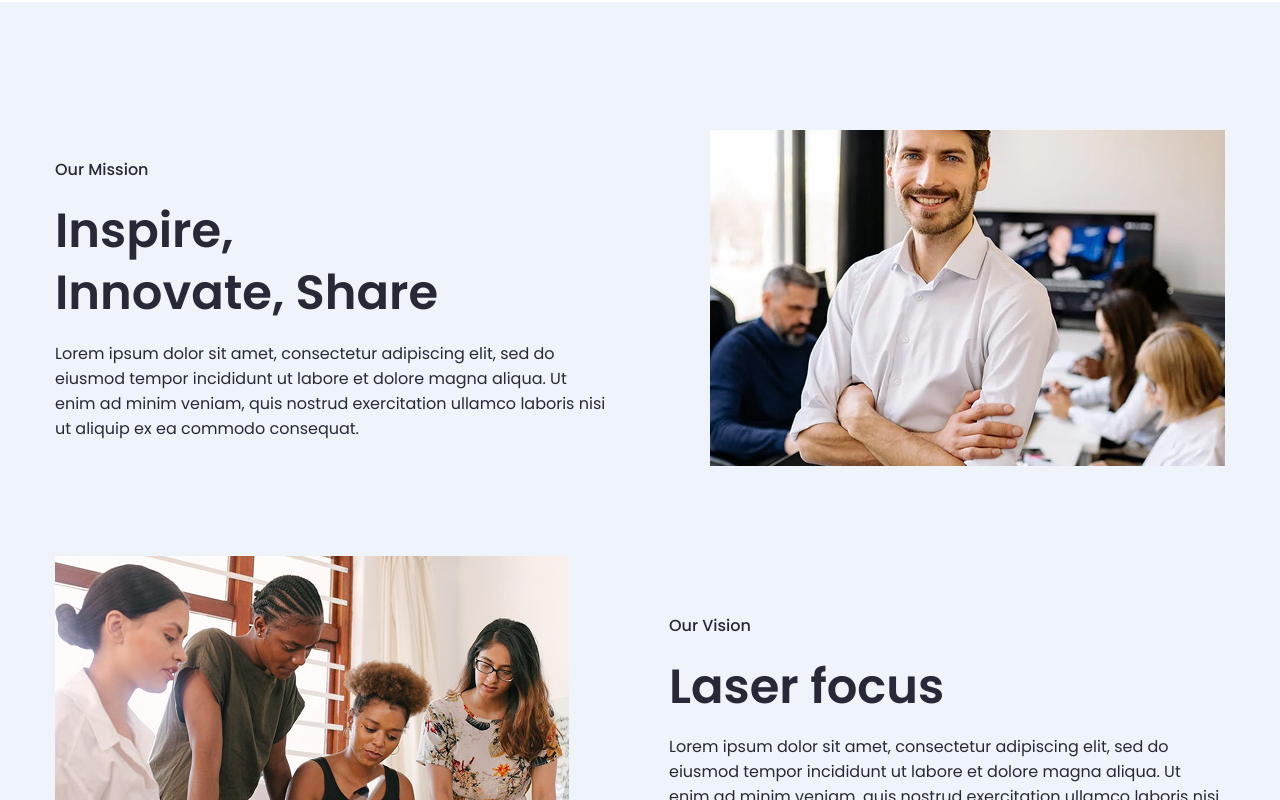
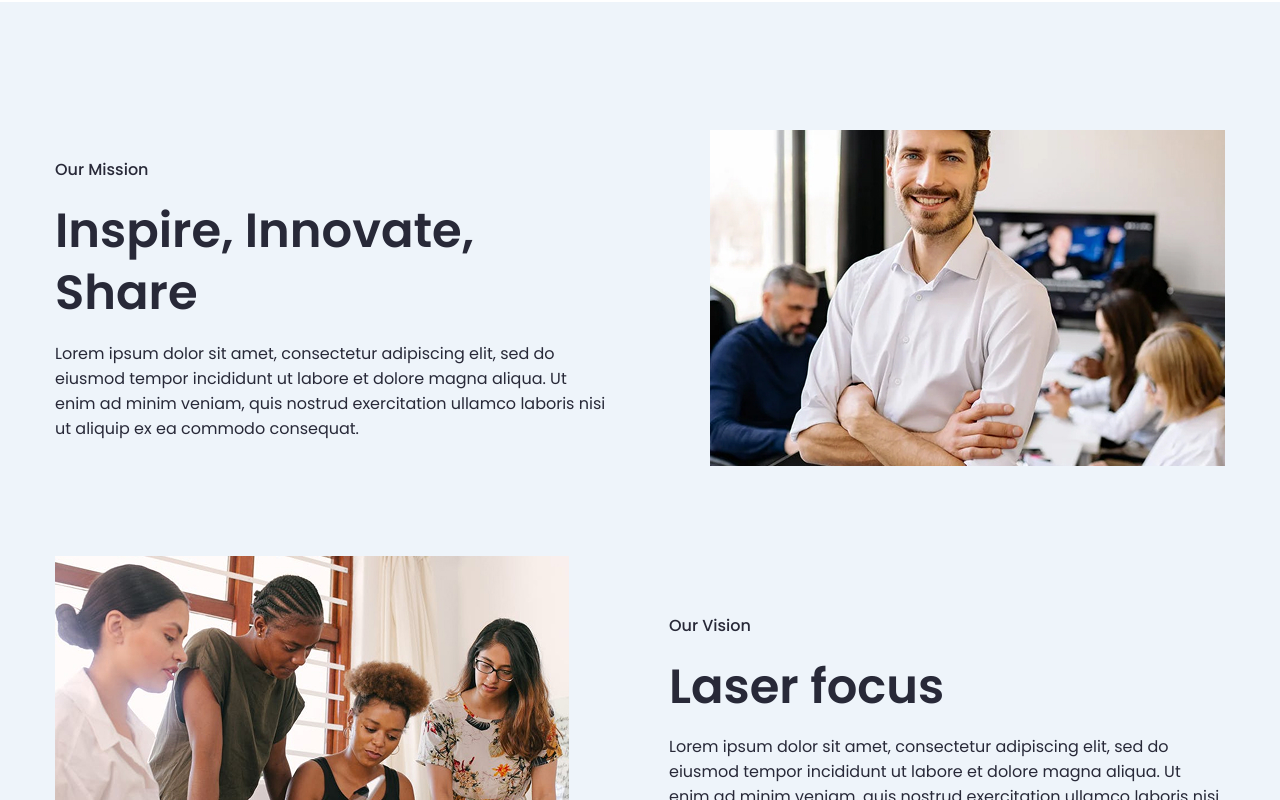
Before and after one commit to andreyk1n/finsweet, a React (Create React App) app: page /about in a window 1280 px wide. Shown: the part 1820-2620 px from the top of the page. Built offline with nearby package versions, Linux system fonts and the light colour scheme; the HTML template or start-up script is replaced by a standard one.

Commit message:
upd components/content and pages/about

```diff
--- a/src/template-parts/components/content/Content.jsx
+++ b/src/template-parts/components/content/Content.jsx
@@ -1,30 +1,52 @@
 import "./content.scss";
-import img1 from "../../../images/content/1.jpg";
-import img2 from "../../../images/content/2.jpg";
 
-const Content = () => {
+const Content = ({ rows = [], className = "" }) => {
     return (
-        <div className="content">
+        <div className={`content ${className}`}>
             <div className="content__container">
-                <div className="content__row">
-                    <div className="content__col">
-                        <p className="content__label">Our Mission</p>
-                        <h2 className="content__title">Inspire, Innovate, Share</h2>
-                        <p className="content__text">Lorem ipsum dolor sit amet, consectetur adipiscing elit, sed do eiusmod tempor incididunt ut labore et dolore magna aliqua. Ut enim ad minim veniam, quis nostrud exercitation ullamco laboris nisi ut aliquip ex ea commodo consequat.</p>
-                    </div>
-                    <img src={img1} alt="Content image" draggable="false" className="content__image" />
-                </div>
-                <div className="content__row">
-                    <img src={img2} alt="Content image" draggable="false" className="content__image" />
-                    <div className="content__col">
-                        <p className="content__label">Our Vision</p>
-                        <h2 className="content__title">Laser focus</h2>
-                        <p className="content__text">Lorem ipsum dolor sit amet, consectetur adipiscing elit, sed do eiusmod tempor incididunt ut labore et dolore magna aliqua. Ut enim ad minim veniam, quis nostrud exercitation ullamco laboris nisi ut aliquip ex ea commodo consequat.</p>
-                    </div>
-                </div>
+                {rows.map((row, index) => {
+                    const {
+                        rowClass = "",
+                        reverse = false,
+                        image,
+                        label,
+                        title,
+                        text,
+                    } = row;
+
+                    return (
+                        <div
+                            key={row.id ?? index}
+                            className={`content__row ${rowClass}`}
+                        >
+                            {!reverse && (
+                                <div className="content__col">
+                                    <p className="content__label">{label}</p>
+                                    <h2 className="content__title">{title}</h2>
+                                    <p className="content__text">{text}</p>
+                                </div>
+                            )}
+
+                            <img
+                                src={image.src}
+                                alt={image.alt || "Content image"}
+                                draggable="false"
+                                className="content__image"
+                            />
+
+                            {reverse && (
+                                <div className="content__col">
+                                    <p className="content__label">{label}</p>
+                                    <h2 className="content__title">{title}</h2>
+                                    <p className="content__text">{text}</p>
+                                </div>
+                            )}
+                        </div>
+                    );
+                })}
             </div>
         </div>
-     );
-}
+    );
+};
 
 export default Content;
--- a/src/template-parts/components/content/content.scss
+++ b/src/template-parts/components/content/content.scss
@@ -2,7 +2,10 @@
     width: 100%;
     margin: 60px 0;
     padding: 128px 0;
-    background-color: #EEF4FA;
+
+    &--blue {
+        background-color: #EEF4FA;
+    }
 
     @media (max-width: 992px) {
         margin: 40px 0;
--- a/src/template-parts/pages/About.jsx
+++ b/src/template-parts/pages/About.jsx
@@ -5,8 +5,32 @@
 import Cards from "../components/cards/Cards.jsx";
 import Team from "../components/team/Team.jsx";
 import heroImage from "../../images/hero/hero--about.jpg";
+import img1 from "../../images/content/1.jpg";
+import img2 from "../../images/content/2.jpg";
 
 const About = () => {
+  const contentRows = [
+    {
+      id: 1,
+      label: "Our Mission",
+      title: "Inspire, Innovate, Share",
+      text: "Lorem ipsum dolor sit amet, consectetur adipiscing elit, sed do eiusmod tempor incididunt ut labore et dolore magna aliqua. Ut enim ad minim veniam, quis nostrud exercitation ullamco laboris nisi ut aliquip ex ea commodo consequat.",
+      image: {
+        src: img1,
+      },
+    },
+    {
+      id: 2,
+      rowClass: "",
+      reverse: true,
+      label: "Our Vision",
+      title: "Laser focus",
+      text: "Lorem ipsum dolor sit amet, consectetur adipiscing elit, sed do eiusmod tempor incididunt ut labore et dolore magna aliqua. Ut enim ad minim veniam, quis nostrud exercitation ullamco laboris nisi ut aliquip ex ea commodo consequat.",
+      image: {
+        src: img2,
+      },
+    },
+  ];
   return (
     <>
       <Hero
@@ -19,13 +43,9 @@
           alt: "Hero illustration",
         }}
       />
-
       <Who />
-
       <Process />
-
-      <Content />
-
+      <Content className="content--blue" rows={contentRows} />
       <Cards
         className="cards--blue"
         label=""
@@ -48,7 +68,6 @@
           },
         ]}
       />
-
       <Team />
     </>
   );
```
